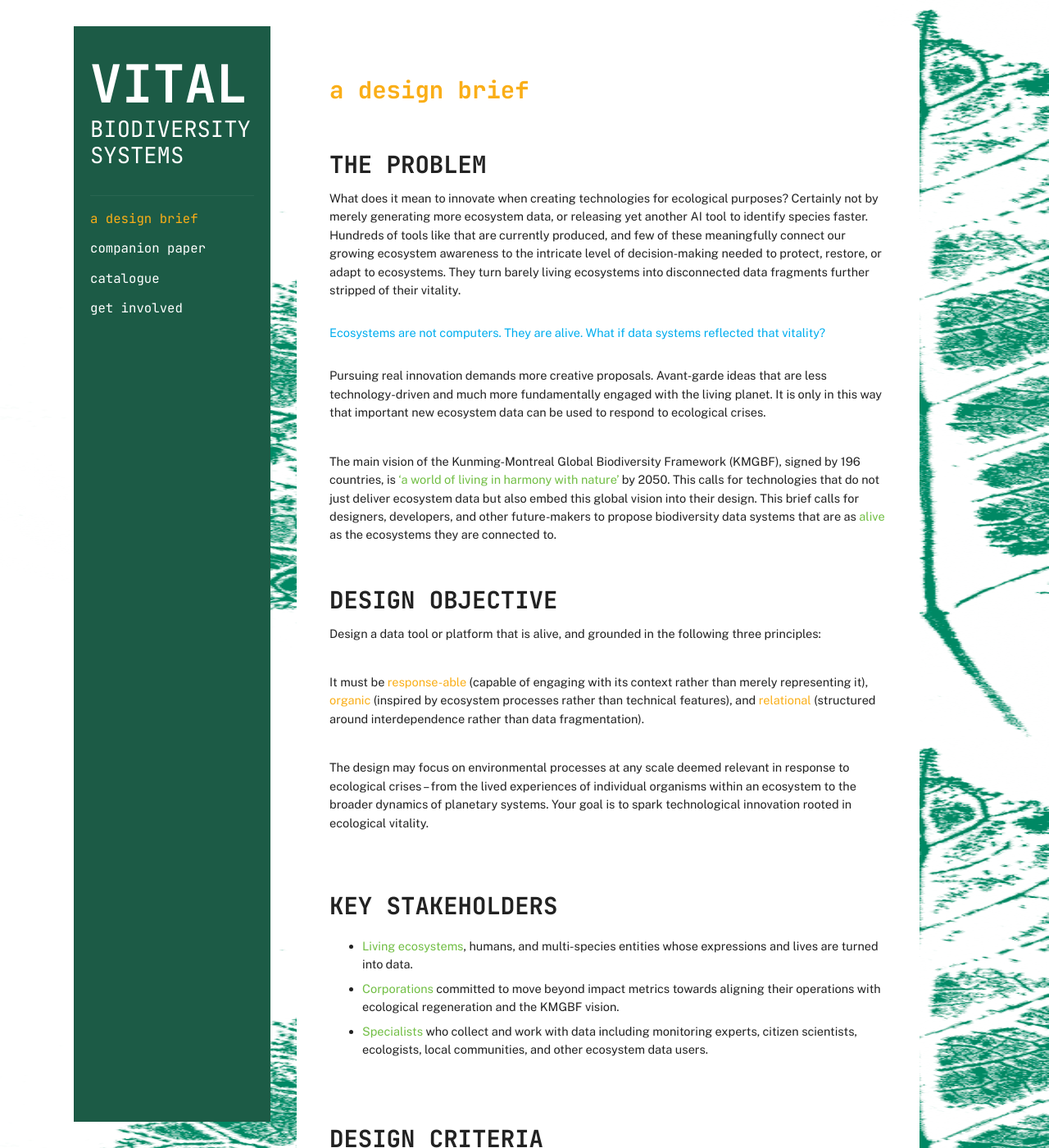
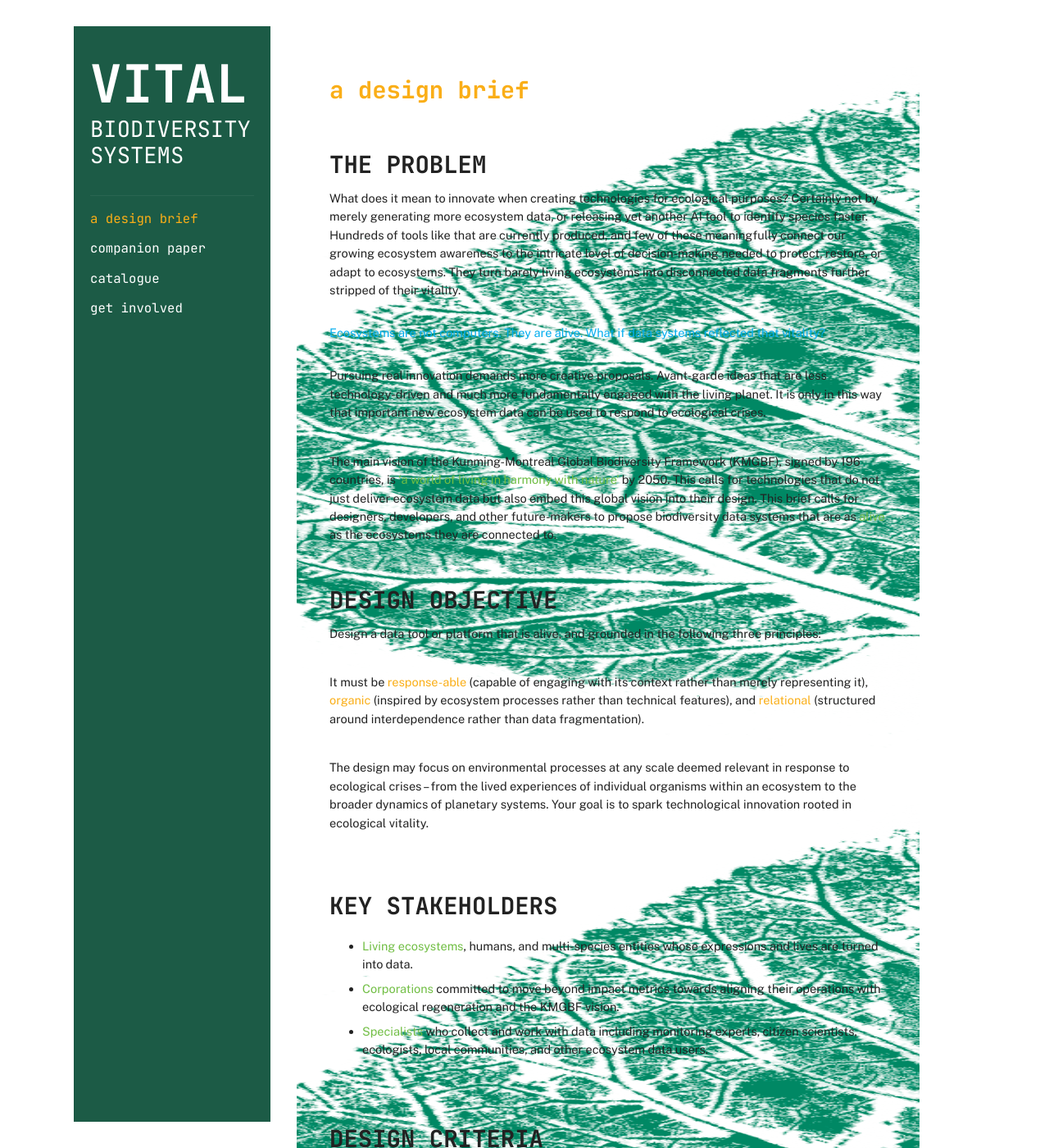
Before and after one commit to vitalbiodiversity/vitalbiodiversity.github.io, a Jekyll site: the page built from index.md, in a window 1280 px wide and 1400 px high. Shown: the whole window at 82% size. Built offline with Jekyll 4.4.1, drawn with Linux system fonts in a browser that asks for light colours.

Commit message:
Update style.css

```diff
--- a/assets/css/style.css
+++ b/assets/css/style.css
@@ -170,12 +170,13 @@ code, pre { font-family: 'JetBrains Mono', monospace; }
 
 
 /* ---------- Page background ---------- */
-.page-outer {
+.main-content {
   background-image: url('/assets/css/background-tall-right.png'); /* tall image with content on the right */
   background-repeat: no-repeat;
   background-attachment: fixed;       /* stays in place while scrolling on desktop */
   background-size: auto 100%;         /* height fills viewport, width auto */
   background-position: right top;     /* align content to the right, top-aligned */
+  position: relative;              /* ensures text is above background */
   background-color: #ffffff;          /* fallback */
 }
 
```
